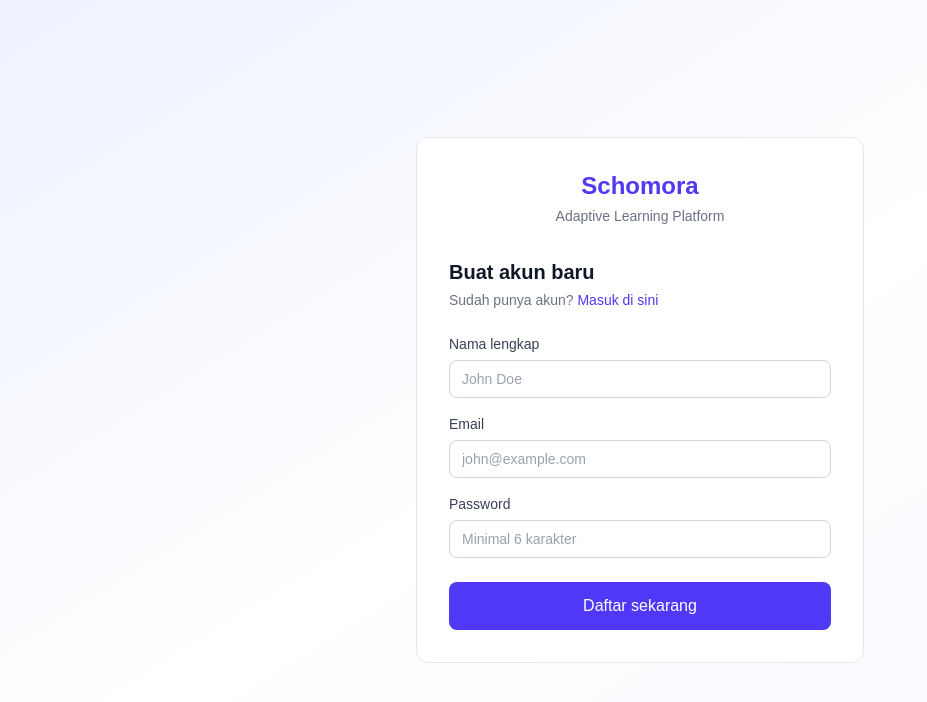
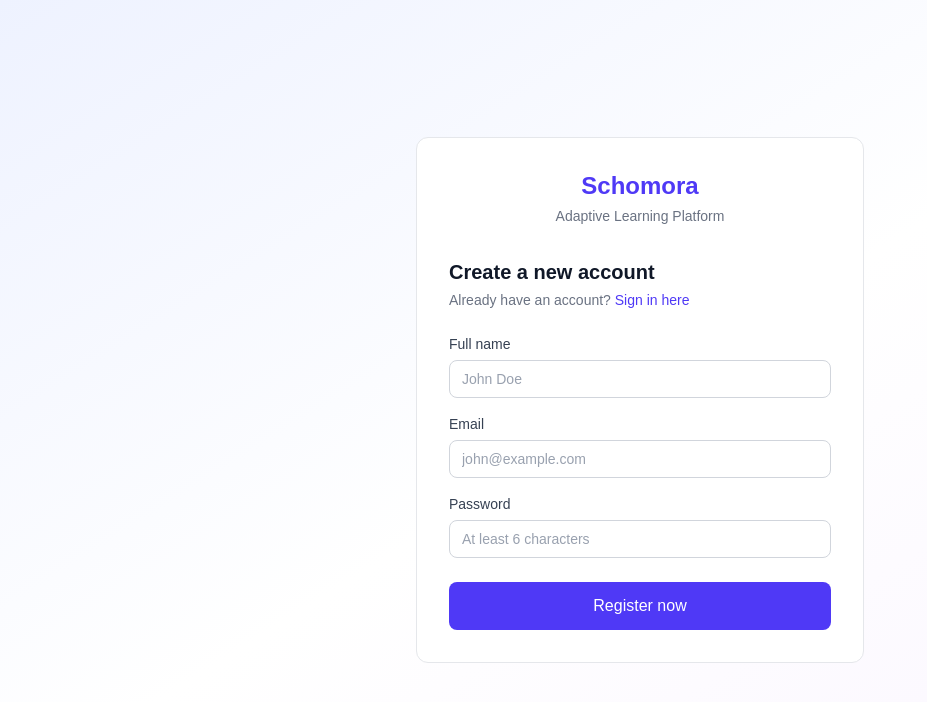
Before and after one commit to hasanwirayuda/schomora, a Next.js app in the folder apps/web/: page /register in a window 1280 px wide. Shown: the top 702 px of the page, without its empty margins (0-927 px from the left). Built offline with nearby package versions, Linux system fonts and the light colour scheme; no server answers; a web font is replaced by a local one.

Commit message:
fix(register): change wording into english

```diff
--- a/apps/web/app/(auth)/register/page.tsx
+++ b/apps/web/app/(auth)/register/page.tsx
@@ -13,9 +13,9 @@
 import Card from "@/components/ui/card";
 
 const schema = z.object({
-  name: z.string().min(2, "Nama minimal 2 karakter"),
-  email: z.string().email("Email tidak valid"),
-  password: z.string().min(6, "Password minimal 6 karakter"),
+  name: z.string().min(2, "Name must be at least 2 characters"),
+  email: z.string().email("Invalid email address"),
+  password: z.string().min(6, "Password must be at least 6 characters"),
 });
 
 type FormData = z.infer<typeof schema>;
@@ -42,28 +42,27 @@
 
   return (
     <Card padding="lg">
-      {/* Logo */}
       <div className="text-center mb-8">
         <h1 className="text-2xl font-bold text-indigo-600">Schomora</h1>
         <p className="text-sm text-gray-500 mt-1">Adaptive Learning Platform</p>
       </div>
 
       <h2 className="text-xl font-semibold text-gray-900 mb-1">
-        Buat akun baru
+        Create a new account
       </h2>
       <p className="text-sm text-gray-500 mb-6">
-        Sudah punya akun?{" "}
+        Already have an account?{" "}
         <Link
           href="/login"
           className="text-indigo-600 hover:underline font-medium"
         >
-          Masuk di sini
+          Sign in here
         </Link>
       </p>
 
       {error && (
         <div className="mb-4 p-3 bg-red-50 border border-red-200 rounded-lg text-sm text-red-600">
-          {(error as any)?.response?.data?.error || "Terjadi kesalahan"}
+          {(error as any)?.response?.data?.error || "An error occurred"}
         </div>
       )}
 
@@ -72,7 +71,7 @@
         className="flex flex-col gap-4"
       >
         <Input
-          label="Nama lengkap"
+          label="Full name"
           placeholder="John Doe"
           error={errors.name?.message}
           {...register("name")}
@@ -87,7 +86,7 @@
         <Input
           label="Password"
           type="password"
-          placeholder="Minimal 6 karakter"
+          placeholder="At least 6 characters"
           error={errors.password?.message}
           {...register("password")}
         />
@@ -97,7 +96,7 @@
           isLoading={isPending}
           className="mt-2 w-full"
         >
-          Daftar sekarang
+          Register now
         </Button>
       </form>
     </Card>
```
